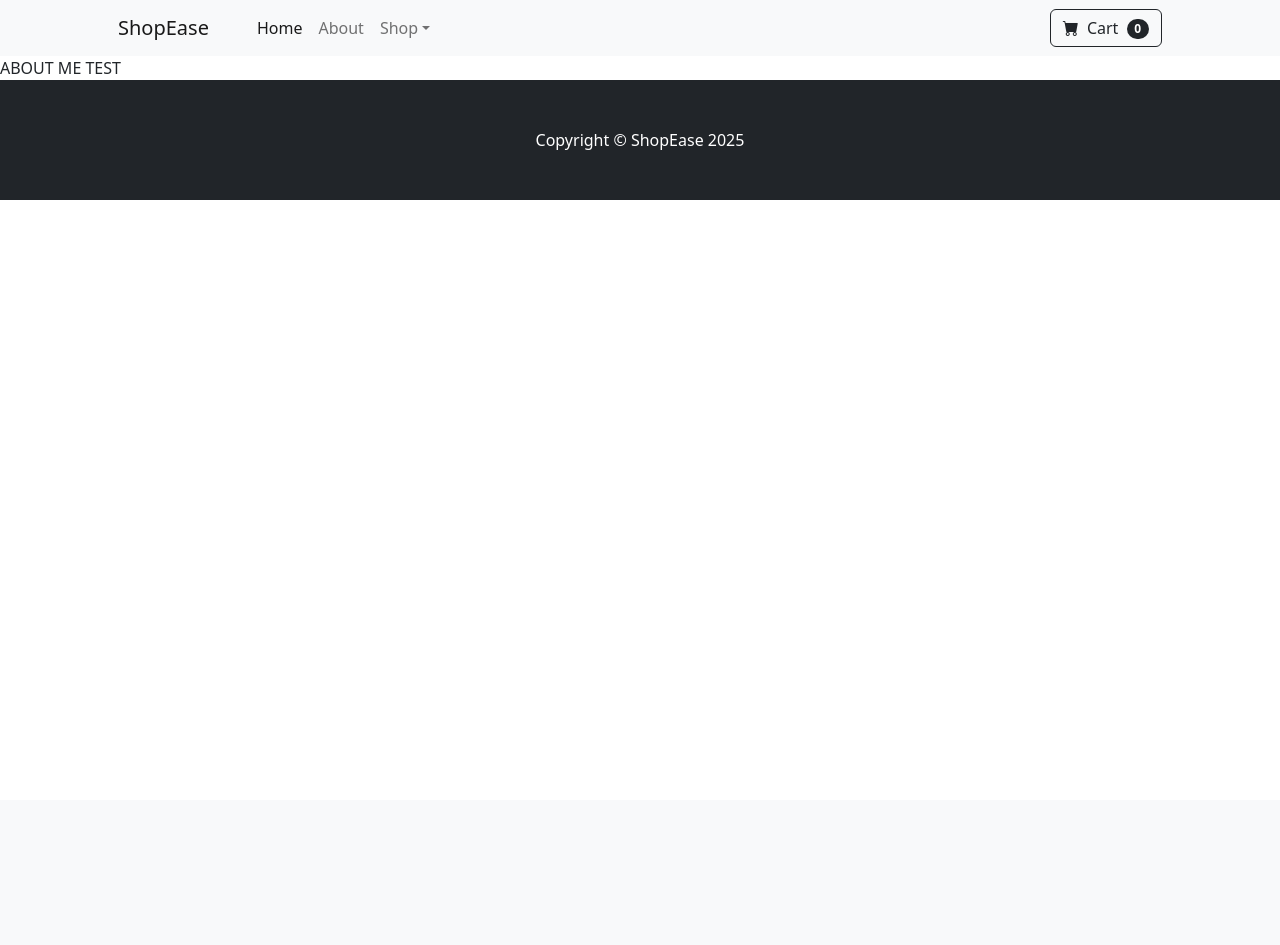
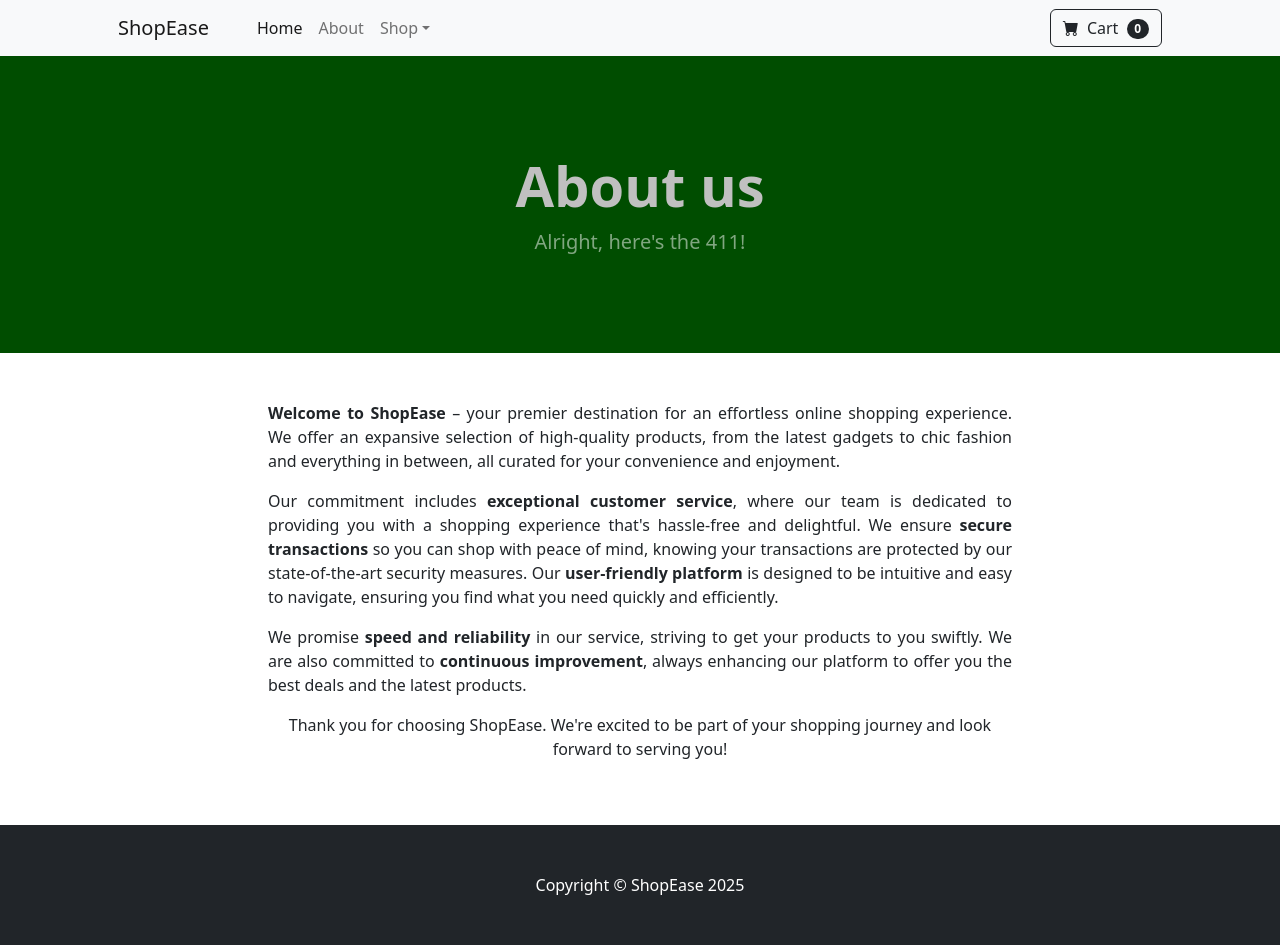
Before and after one commit to trevorndegwa/ShopEase, a Django app: page /about/ in a window 1280 px wide. Before the commit the page ends 200 px from the top, so only its background shows below. Run offline with Django 5.2, Linux system fonts and the light colour scheme; some libraries are stand-ins or nearby versions.

Commit message:
Added text to About page

```diff
--- a/ShopEase/store/templates/about.html
+++ b/ShopEase/store/templates/about.html
@@ -1,6 +1,31 @@
 {% extends 'foundation.html' %}
 {% block content %}
 
-ABOUT ME TEST
+<!-- Header-->
+        <header style="background-color: #004d00; color: #C0C0C0;" class="py-5">
+            <div class="container px-4 px-lg-5 my-5">
+                <div class="text-center">
+                    <h1 class="display-4 fw-bolder">About us</h1>
+                    <p class="lead fw-normal text-white-50 mb-0">Alright, here's the 411!</p>
+                </div>
+            </div>
+        </header>
+        <div class="container">
+            <div class="row">
+                <center>
+                    <div class="col-8">
+                        <br/><br/>
+<p align="justify"><strong>Welcome to ShopEase</strong> – your premier destination for an effortless online shopping experience. We offer an expansive selection of high-quality products, from the latest gadgets to chic fashion and everything in between, all curated for your convenience and enjoyment.</p>
+
+<p align="justify">Our commitment includes <strong>exceptional customer service</strong>, where our team is dedicated to providing you with a shopping experience that's hassle-free and delightful. We ensure <strong>secure transactions</strong> so you can shop with peace of mind, knowing your transactions are protected by our state-of-the-art security measures. Our <strong>user-friendly platform</strong> is designed to be intuitive and easy to navigate, ensuring you find what you need quickly and efficiently.</p>
+
+<p align="justify">We promise <strong>speed and reliability</strong> in our service, striving to get your products to you swiftly. We are also committed to <strong>continuous improvement</strong>, always enhancing our platform to offer you the best deals and the latest products.</p>
+
+<p>Thank you for choosing ShopEase. We're excited to be part of your shopping journey and look forward to serving you!</p>
+                        <br/><br/>
+                    </div>
+                </center>
+            </div>
+        </div>
 
 {% endblock %}
--- a/ShopEase/store/templates/home.html
+++ b/ShopEase/store/templates/home.html
@@ -2,10 +2,10 @@
 
 {% block content %}
         <!-- Header-->
-        <header class="bg-dark py-5">
+        <header style="background-color: #004d00; color: #C0C0C0;" class="py-5">
             <div class="container px-4 px-lg-5 my-5">
-                <div class="text-center text-white">
-                    <h1 class="display-4 fw-bolder">Shop in style</h1>
+                <div class="text-center">
+                    <h1 class="display-4 fw-bolder">Shop how you want</h1>
                     <p class="lead fw-normal text-white-50 mb-0">Buy anything, anywhere, anytime</p>
                 </div>
             </div>
--- a/ShopEase/store/templates/navbar.html
+++ b/ShopEase/store/templates/navbar.html
@@ -1,11 +1,11 @@
 <!-- Navigation-->
         <nav class="navbar navbar-expand-lg navbar-light bg-light">
             <div class="container px-4 px-lg-5">
-                <a class="navbar-brand" href="#!">ShopEase</a>
+                <a class="navbar-brand" href="{% url 'home' %}">ShopEase</a>
                 <button class="navbar-toggler" type="button" data-bs-toggle="collapse" data-bs-target="#navbarSupportedContent" aria-controls="navbarSupportedContent" aria-expanded="false" aria-label="Toggle navigation"><span class="navbar-toggler-icon"></span></button>
                 <div class="collapse navbar-collapse" id="navbarSupportedContent">
                     <ul class="navbar-nav me-auto mb-2 mb-lg-0 ms-lg-4">
-                        <li class="nav-item"><a class="nav-link active" aria-current="page" href="#!">Home</a></li>
+                        <li class="nav-item"><a class="nav-link active" aria-current="page" href="{url 'home'}">Home</a></li>
                         <li class="nav-item"><a class="nav-link" href="{% url 'about' %}">About</a></li>
                         <li class="nav-item dropdown">
                             <a class="nav-link dropdown-toggle" id="navbarDropdown" href="#" role="button" data-bs-toggle="dropdown" aria-expanded="false">Shop</a>
```
Also changed, not shown: 2 other files.
